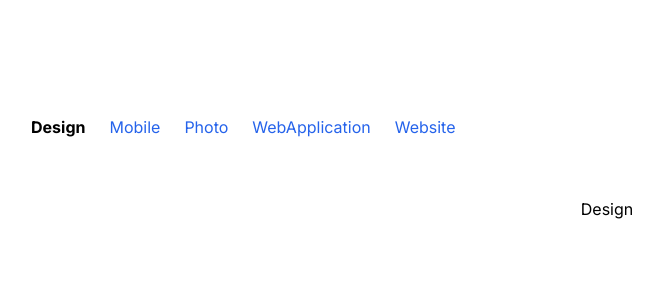
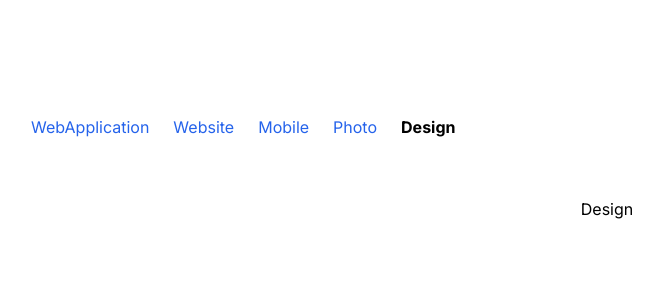
Before and after one commit to tchasinga/devservice, a Next.js app: page /design in a window 1280 px wide. Shown: the top 300 px of the page, without its empty margins (33-696 px from the left). Built offline with nearby package versions, Linux system fonts and the light colour scheme.

Commit message:
chore: Update navigation links in layout component

```diff
--- a/src/app/(rooms)/layout.jsx
+++ b/src/app/(rooms)/layout.jsx
@@ -4,11 +4,11 @@ import Link from "next/link";
 import { usePathname } from "next/navigation";
 
 const navLinks = [
-  { name: "Design", href: "/design" },
+  { name: "WebApplication", href: "/webapplication" },
+  { name: "Website", href: "/website" },
   { name: "Mobile", href: "/mobile" },
   { name: "Photo", href: "/photo" },
-  { name: "WebApplication", href: "/webapplication" },
-  { name: "Website", href: "/website" },
+  { name: "Design", href: "/design" },
 ];
 
 export default function AuthLayout({ children }) {
@@ -21,7 +21,11 @@ export default function AuthLayout({ children }) {
           const isActive = pathname.startsWith(link.href);
           return (
             <Link href={link.href} key={link.name}>
-              <p className={`cursor-pointer mr-3 ${isActive ? "font-bold" : "text-blue-600"}`}>
+              <p
+                className={`cursor-pointer mr-3 ${
+                  isActive ? "font-bold" : "text-blue-600"
+                }`}
+              >
                 {link.name}
               </p>
             </Link>
@@ -29,9 +33,7 @@ export default function AuthLayout({ children }) {
         })}
       </div>
       <div className="flex flex-col justify-center items-center my-[5%]">
-        <div>
-          {children}
-        </div>
+        <div>{children}</div>
       </div>
     </div>
   );
```
